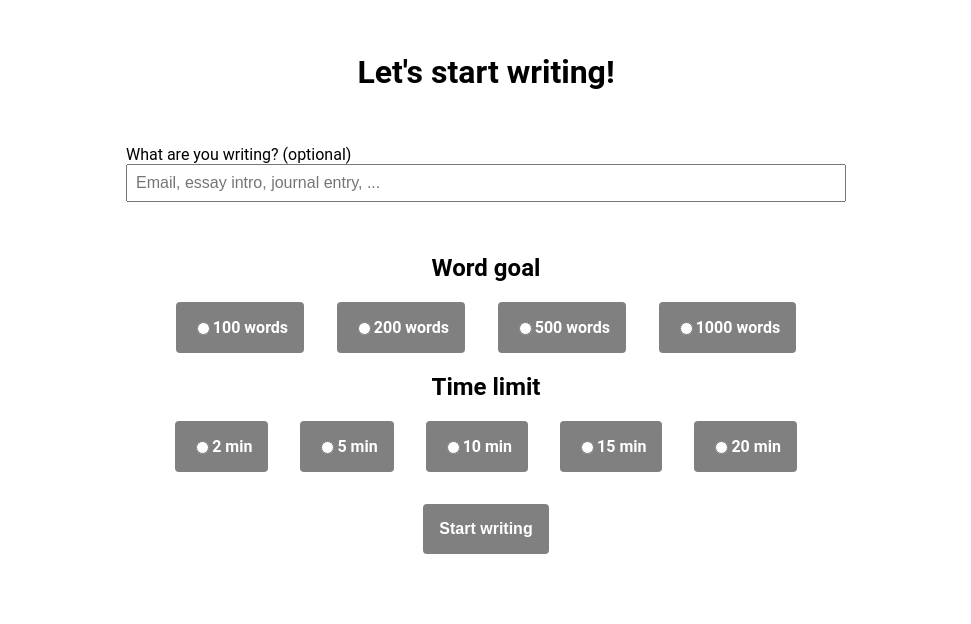
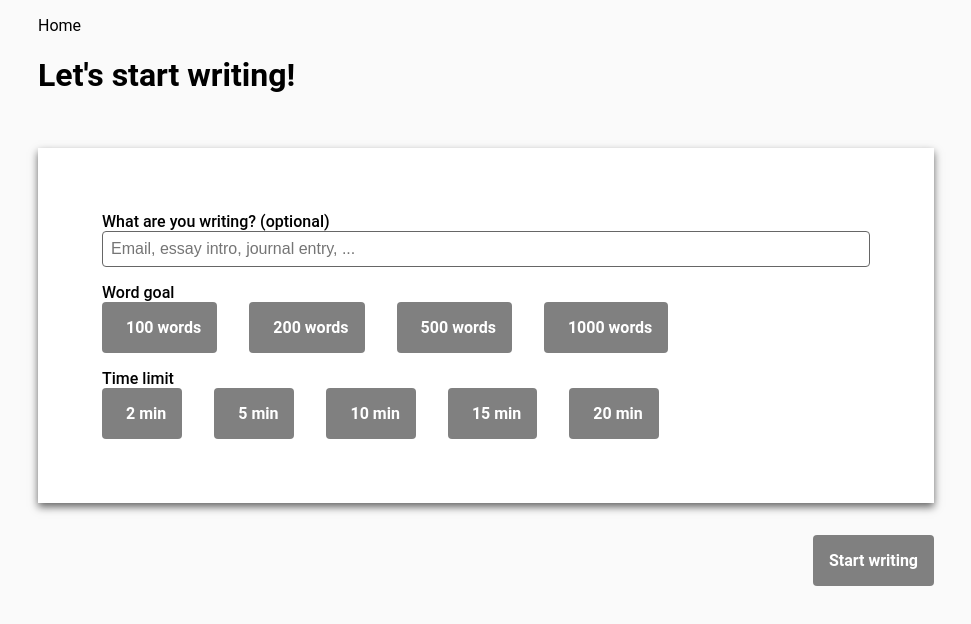
Before and after one commit to rxnaij/Lightning-Write-NEO, a React (Create React App) app: page /setup in a window 1280 px wide. Shown: the top 624 px of the page, without its empty margins (154-1125 px from the left). Built offline with nearby package versions, Linux system fonts and the light colour scheme.

Commit message:
update styles

```diff
--- a/src/App.js
+++ b/src/App.js
@@ -20,30 +20,8 @@ const App = () => {
     const [ text, setText ] = useState('')
     const [ title, setTitle ] = useState('')
 
-    // Debug effects
-    useEffect(() => {
-        console.log("Time limit", timeLimit)
-    }, [timeLimit])
-    useEffect(() => {
-        console.log("Word limit", wordLimit)
-    }, [wordLimit])
-
-
-
     return(
         <Router>
-            {/* Comment out below code in build mode */}
-            {/* <ul>
-                <li>
-                    <Link to="/setup">Setup</Link>
-                </li>
-                <li>
-                    <Link to="/writing">Writing</Link>
-                </li>
-                <li>
-                    <Link to="/results">Results</Link>
-                </li>
-            </ul> */}
             <Switch>
                 <Route exact path="/">
                     <Redirect to="/setup" />
--- a/src/Results.js
+++ b/src/Results.js
@@ -43,7 +43,7 @@ const Results = props => {
             </Link>
             </div>
             <div className="page-section">
-                <h2>Results</h2>
+                <h2 className="function-header">Results</h2>
                 <p>Nice work! Here are your results:</p>
                 <div className="counters">
                     <span className="counters__label">Time elapsed: {`${timeToString(timeElapsed.minutes)}:${timeToString(timeElapsed.seconds)}`} </span>
@@ -64,7 +64,7 @@ const Results = props => {
                 </div>
             </div>
             <div className="page-section--full-width">
-                <h3>{ props.title ? props.title : '' }</h3>
+                <h3 style={{textAlign: 'left'}}>{ props.title ? props.title : '' }</h3>
                 <div className="border-box">
                     {props.text ? <p id="user-generated-text" className="written-text">{props.text}</p> : <p className="background-text">You haven't written anything.</p> }
                 </div>
--- a/src/Setup.js
+++ b/src/Setup.js
@@ -33,18 +33,22 @@ const Setup = props => {
 
     return(
         <div className="App Setup">
+            <nav className="main-nav">
+                <span className="this-is-just-a-placeholder">
+                    Home
+                </span>
+            </nav>
             <div className="page-section">
                 <h1>Let's start writing!</h1>
             </div>
-            <div className="page-section--full-width">
-                <label htmlFor="title-entry">
-                    What are you writing? (optional)
-                </label>
+            <div className="page-section card">
+                <div className="input-container">
+                    <label className="input-label" htmlFor="title-entry">What are you writing? (optional)</label>
                     <input type="text" className="text-input" name="title" id="title-entry" placeholder="Email, essay intro, journal entry, ..." value={props.title} onChange={e => { props.setTitle(e.target.value) }} />
                 </div>
-            <div className="page-section">
-                <h2>Word goal</h2>
-                <form className="radio-button-group">
+                <div className="input-container">
+                    <label className="input-label" htmlFor="word-count">Word goal</label>
+                    <form className="radio-button-group" name="word-count">
                         {
                             wordLimitValues.map(val =>
                                 <label className="button" htmlFor={`words-option_${val}`} key={'word-limit-' + val}>
@@ -55,8 +59,10 @@ const Setup = props => {
                             )
                         }
                     </form>
-                <h2>Time limit</h2>
-                <form className="radio-button-group">
+                </div>
+                <div className="input-container">
+                    <label className="input-label" htmlFor="time-limit">Time limit</label>
+                    <form className="radio-button-group" name="time-limit">
                         {
                             timeLimitValues.map(val =>
                                 <label className="button" htmlFor={`${val}-min`} key={'time-limit-' + val}>
@@ -69,9 +75,10 @@ const Setup = props => {
                         }
                     </form>
                 </div>
+            </div>
             <div className="page-section">
-                <Link to="/writing">
-                    <button className={`button`} >Start writing</button>
+                <Link className="button align-end" to="/writing">
+                    Start writing
                 </Link>
             </div>
 
--- a/src/Writing.js
+++ b/src/Writing.js
@@ -9,12 +9,13 @@ import './Writing.scss'
 // Import npm packages
 import wordcount from 'wordcount'
 import { FontAwesomeIcon } from '@fortawesome/react-fontawesome'
-import { faPause, faPlay } from '@fortawesome/free-solid-svg-icons'
+import { faPause, faPlay, faArrowLeft } from '@fortawesome/free-solid-svg-icons'
 
 // Import custom components and functions
 import WritingArea from './components/Writing/WritingArea.js'
 import WritingLabels from './components/Writing/WritingLabels.js'
 import { calculateTimeRemaining } from './functions/calculateTimeRemaining.js'
+import { timeToString } from './functions/timeToString.js'
 
 
 
@@ -72,16 +73,38 @@ const Writing = props => {
   /* Render component */
   return (
     <div className="App">
+      <nav className="main-nav">
+        <Link to="/">
+          <FontAwesomeIcon icon={faArrowLeft} /> Back to home
+        </Link>
+        <Link to="/results" className="button">
+          Finish
+        </Link>
+      </nav>
       <div className="page-section">
-        <h2>Start writing</h2>
-      </div>
-      <div className="page-section--full-width">
-        <h3>{props.title}</h3>
-        <WritingArea text={props.text} setText={props.setText} wordLimit={props.wordLimit}></WritingArea>
-      </div>
-      <div className="page-section">
-        <WritingLabels wordLimit={props.wordLimit} wordCount={wordCount} timeRemaining={timeRemaining} ></WritingLabels>
-        <button className="button" onClick={() => setTimerIsRunning(!timerIsRunning)}>
+        <WritingLabels
+          data={[
+            {
+              name: "Word count",
+              value: `${wordCount} / ${props.wordLimit}`,
+              className: `counters__label ${
+                wordCount >= props.wordLimit
+                ? 'counters__label--completed'
+                : '' }
+              `,
+            },
+            {
+              name: "Time remaining",
+              value: `${timeToString(timeRemaining.minutes)}:${timeToString(timeRemaining.seconds)}`,
+              className: `counters__label ${
+                timeRemaining.totalTime === 0
+                ? 'counters__label--completed'
+                : '' }
+              `,
+            }
+          ]}
+        />
+        <button className="button align-center" onClick={() => setTimerIsRunning(!timerIsRunning)}>
           {
             timerIsRunning
             ? <>
@@ -95,17 +118,15 @@ const Writing = props => {
           }
         </button>
       </div>
-      <div className="page-section">
-        <div className="button-group">
-          <Link to="/" className="button">
-            Cancel
-          </Link>
-          <Link to="/results" className="button">
-            Finish
-          </Link>
-        </div>
+      <h2>{props.title ? props.title : 'New piece' }</h2>
+      <div className="page-section card">
+        <WritingArea
+          text={props.text}
+          setText={props.setText}
+          wordLimit={props.wordLimit}
+          placeholder="Enter some text..."
+        />
       </div>
-
     </div>
   );
 }
--- a/src/components/Writing/WritingArea.js
+++ b/src/components/Writing/WritingArea.js
@@ -6,6 +6,7 @@ const WritingArea = props => {
     return(
         <textarea className="textbox" name="writing" id=""
                   value={props.text} onChange={e => props.setText(e.target.value)}
+                  placeholder={props.placeholder}
                   cols="30" rows="10"
         />
     )
--- a/src/global.scss
+++ b/src/global.scss
@@ -1,18 +1,35 @@
+/*
+ * Global styles for lightning write app
+ *
+ * Table of contents:
+ *
+ * Typography
+ * Page layout
+ * Links and buttons
+ * Labels
+ * Inputs
+ */
+
+
 html, * {
   box-sizing: border-box;
 }
 
 
 
-
-
-/* Typography */
+/* ----- Typography ----- */
 
 html, body {
   font-family: "Roboto", "Helvetica Neue", "Helvetica", sans-serif;
+  background-color: #fafafa;
+  font-size: 16px;
 }
 
 h1, h2, h3, h4, h5, h6 {
+
+}
+
+.function-header {
   text-align: center;
 }
 
@@ -22,41 +39,98 @@ h1, h2, h3, h4, h5, h6 {
 
 
 
-/* Page layout */
+/* ----- Page layout ----- */
 
 .App {
-  max-width: 720px;
+  max-width: 70vw;
   margin: 0 auto;
   display: flex;
   flex-direction: column;
-  align-items: center;
-
-  /* Placeholder for upper navbar */
-  margin-top: 2rem;
 }
 
+/* Basic page section */
 .page-section {
-
+  /* Spacing */
   display: flex;
   flex-direction: column;
+  margin-bottom: 2rem;
+  justify-content: space-between;
 
-  &:not(:last-child) {
-    margin-bottom: 2rem;
+  &:last-child {
+    margin-bottom: 4rem;
   }
 
-  &--full-width {
-    @extend .page-section;
+  /* Variations */
+
+  /* Extends length of page section to max width.
+   * Use case: certain inputs that would look awkward at non-full width
+   */
+  &.full-width {
     align-self: stretch;
   }
 
+  /* Applies a card background.
+   * Use case: signals sections with content that require user input
+   */
+  &.card {
+    background-color: white;
+    box-shadow: 0 4px 8px hsla(0, 0%, 40%, 1);
+    padding: 4rem;
+  }
+}
 
+/* App navigation bar
+ * Directs user to certain pages upon request.
+ * Content may vary between page.
+*/
+.main-nav {
+  /* External (block) spacing */
+  min-width: 100%;
+
+  /* Internal (element) spacing */
+  padding-top: 1rem;
+  display: flex;
+  flex-direction: row;
+  justify-content: space-between;
+  align-items: center;
+}
+
+/* Display tools */
+/* Set element display attribute as "block" */
+.display-block {
+  display: block;
+}
+
+.display-flex {
+  display: flex;
 }
 
 
+/* Alignment tools */
+
+/* Set flex-direction to row
+ * Use case: page sections that move horizontally, not vertically
+ */
+.flex-row {
+  flex-direction: row;
+}
+
+/* Align self at end
+ * Use case: self-alignment (in a flexbox container, usually a page section)
+ */
+.align-end {
+  align-self: flex-end;
+}
+
+/* Align self in center
+ * Use case: self-alignment (in a flexbox container, usually a page section)
+ */
+.align-center {
+  align-self: center;
+}
 
 
-
-/* Links and buttons */
+/* ----- Links and buttons ----- */
 
 a {
  text-decoration: none;
@@ -66,13 +140,16 @@ a {
   position: relative;
 
   display: flex;
+  /* Spaces elements inside of button */
   justify-content: center;
   align-items: center;
 
+  /* Button text typography */
   font-size: 1rem;
   color: white;
   font-weight: 700;
 
+  /* Element size and design */
   min-width: 5rem;
   min-height: 2rem;
   padding: 1rem;
@@ -88,6 +165,8 @@ a {
   }
 
   input {
+    appearance: none;
+
     &:checked {
 
     }
@@ -100,10 +179,22 @@ a {
 
 }
 
+/* Contains a group of a label and input element.
+ * Use case: creating forms in larger section containers such as
+ * page sections.
+*/
+.input-container {
+  &:not(:last-child) {
+    margin-bottom: 1rem;
+  }
+}
 
+/* Contains a group of button or button-like elements.
+ * Use case:
+*/
 .button-group, .radio-button-group {
   display: flex;
-  justify-content: space-evenly;
+  justify-content: flex-start;
 
   .button:not(:last-child) {
     margin-right: 2rem;
@@ -114,38 +205,20 @@ a {
 
 
 
-
-/* Labels */
-
-.counters {
-  display: flex;
-  flex-direction: column;
-  align-items: center;
-
-  &__label {
-      display: inline-block;
-      text-align: center;
-
-      font-size: 1.2rem;
-
-      &--completed {
-        font-weight: bold;
-        color: green;
-      }
-
-      &:not(:last-child) {
-          margin-bottom: 0.25rem;
-      }
-  }
-}
+/* ----- Labels ----- */
 
 
 
-/* Text inputs */
+
+
+/* ----- Text inputs ----- */
 .text-input {
   display: inline-block;
   padding: 0.5rem;
   min-width: 100%;
+
+  border: 1px solid hsla(0, 0%, 40%, 1);
+  border-radius: 4px;
 
   font-size: 1rem;
 
@@ -155,6 +228,11 @@ a {
   }
 }
 
+.input-label {
+  font-weight: 500;
+  margin-bottom: 0.5rem;
+}
+
 
 .written-text {
   white-space: pre-wrap;
```
Also changed, not shown: src/Writing.scss (+34 -4 lines), src/components/Writing/WritingLabels.js (+10 -5 lines). Lines whose indentation alone changed are shown as unchanged.
